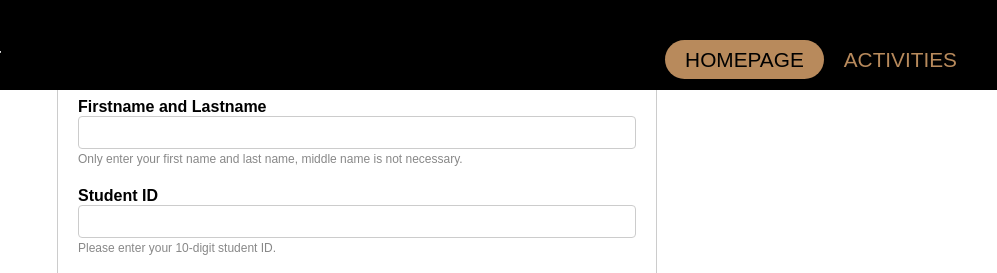
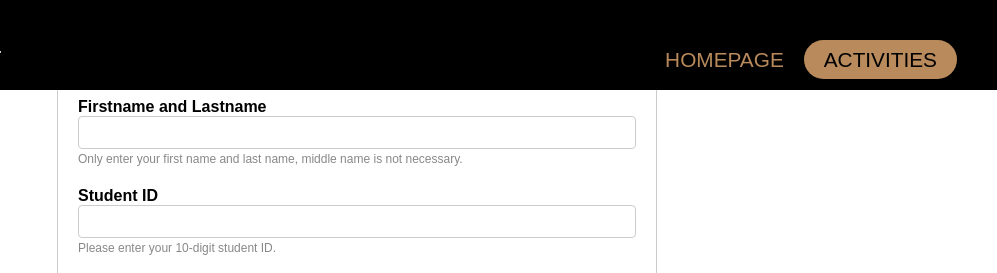
Before and after one commit to surabodee-pha/CS100-Project-G23, a plain HTML site: page html/activities.html in a window 1280 px wide. Shown: the top 273 px of the page, 283-1280 px from the left. Drawn offline with Linux system fonts and the light colour scheme; no server answers.

Commit message:
update activities

```diff
--- a/html/activities.html
+++ b/html/activities.html
@@ -32,10 +32,10 @@
             <nav class="nav">
                 <ul class="navlist">
                     <li class="navitem">
-              <a href="../index.html" class="btn">HOMEPAGE</a>
+                        <a href="../index.html" class="navlink">HOMEPAGE</a>
                     </li>
                     <li class="navitem">
-              <a href="activities.html" class="navlink">ACTIVITIES</a>
+                        <a href="activities.html" class="btn">ACTIVITIES</a>
                     </li>
                 </ul>
             </nav>
@@ -47,6 +47,7 @@
         </div>
     </div>
   </header>
+
   <!-- Form Container -->
   <div class="form-container">
     <h1>CSTU Passport</h1>
```
Also changed, not shown: index.html (+1 -1 lines). Lines whose indentation alone changed are shown as unchanged.
